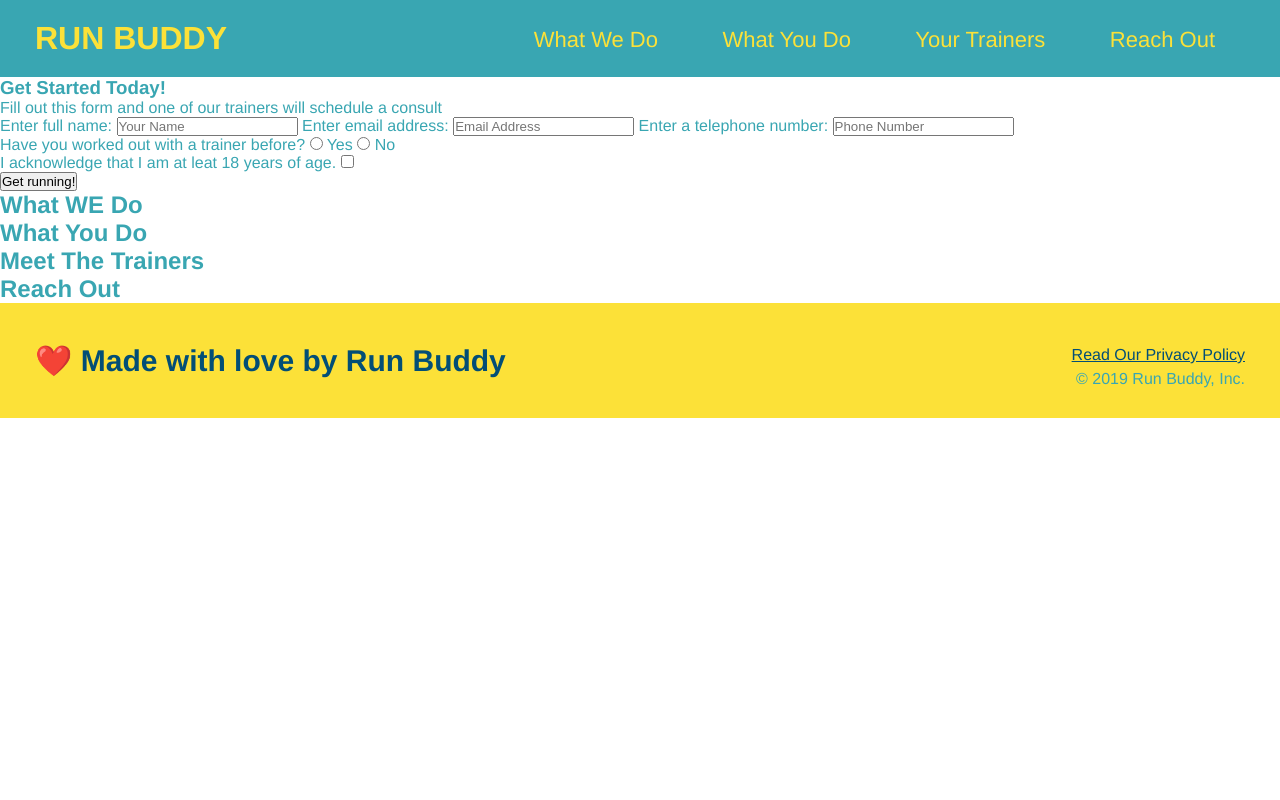
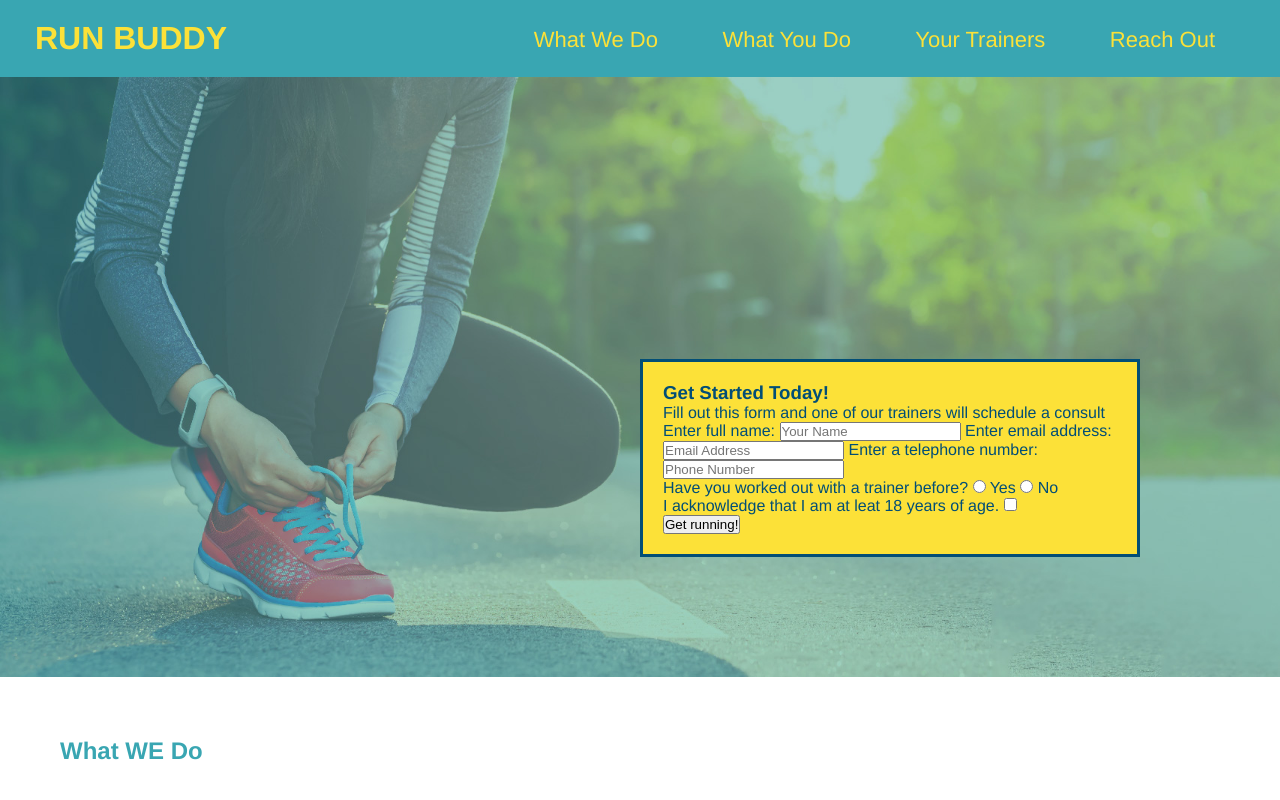
Before and after one commit to gewalex/run-buddy, a plain HTML site: page index.html in a window 1280 px wide. Shown: the top 800 px of the page. Drawn offline with Linux system fonts and the light colour scheme.

Commit message:
adding css style to the hero section

```diff
--- a/assets/css/style.css
+++ b/assets/css/style.css
@@ -55,3 +55,25 @@ footer div {
 footer a {
     color: #024e76;
 }
+section {
+    padding: 60px;
+}
+/* Hero Style Start */
+.hero {
+    background-image: url("../images/hero-bg.jpg");
+    height: 600px;
+    background-size: cover;
+    background-origin: center;
+    position: relative;
+}
+/* Hero Style End */
+.hero-form {
+    border: 3px solid #024e76;
+    background-color: #fce138;
+    padding: 20px;
+    width: 500px;
+    color:#024e76;
+    position: absolute;
+    bottom: 120px;
+    right: 140px;
+}
--- a/index.html
+++ b/index.html
@@ -33,8 +33,8 @@
     </header>
 
     <!-- hero section -->
-    <section>
-        <div>
+    <section class="hero">
+        <div class="hero-form">
             <h3>Get Started Today!</h3>
             <p>Fill out this form and one of our trainers will schedule a consult</p>
         <!-- Add form element -->
```
Also changed, not shown: assets/images/hero-bg.jpg (added).
